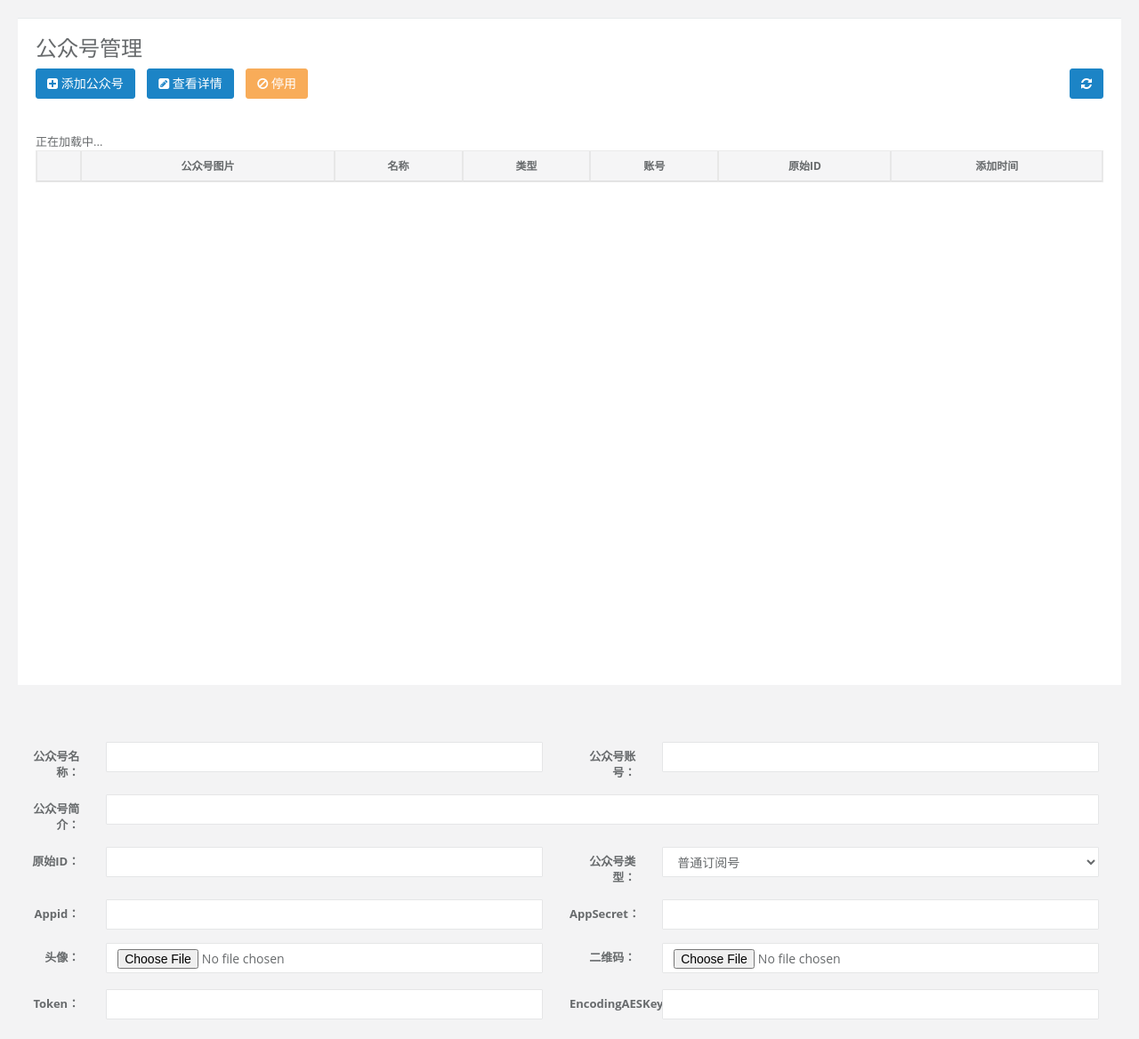
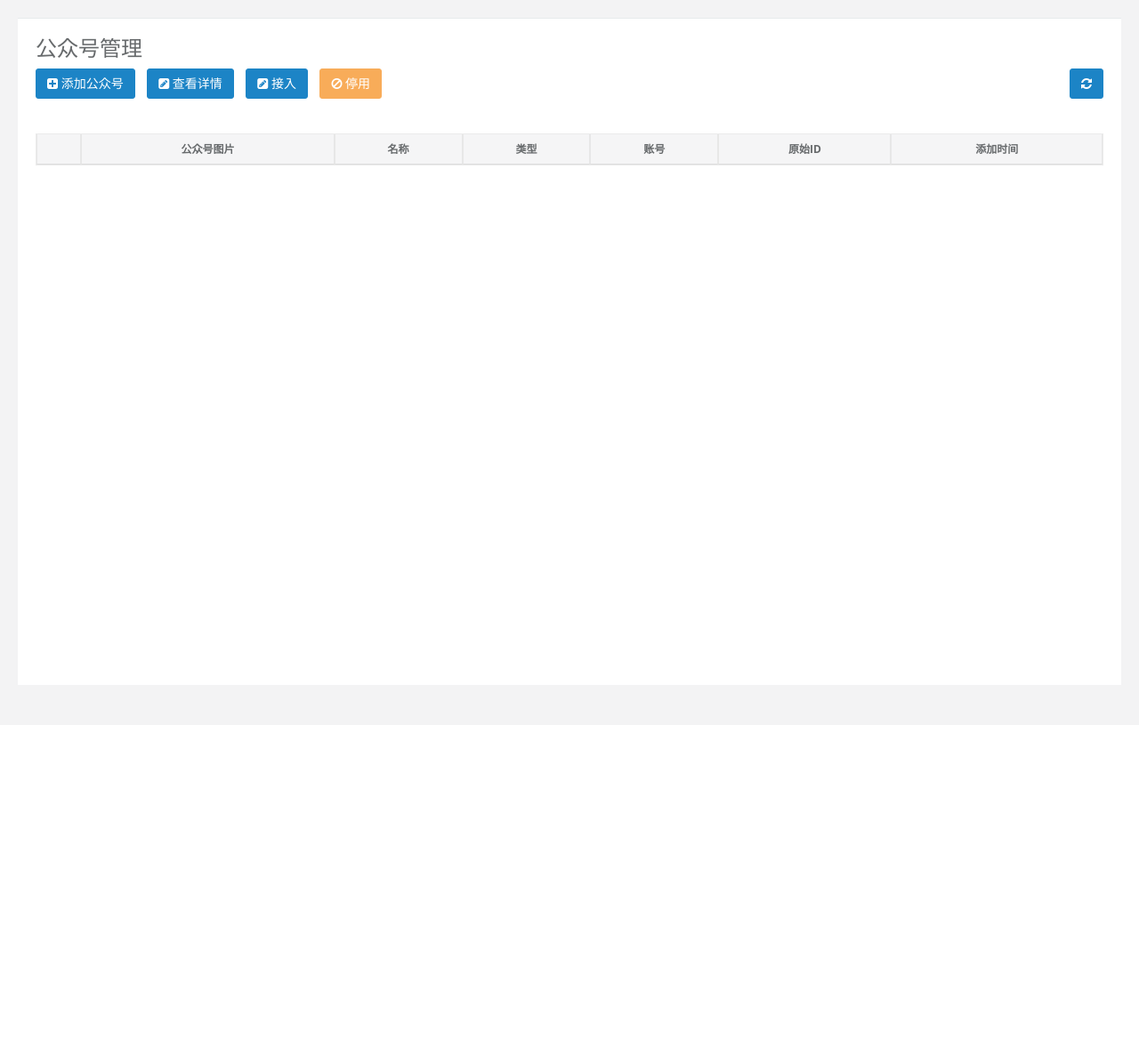
Before and after one commit to DjangSon/wechat, a Django app: template web/templates/web/subscription.html in a window 1280 px wide. Shown: the whole page at 89% size. After the commit the page ends 186 px from the top, so only its background shows below. Run offline with Django 3.2, Linux system fonts and the light colour scheme; the template is opened without the code that fills it, so the values that code supplies are empty; some libraries are stand-ins or nearby versions.

Commit message:
昨天的问题依旧未解决，添加微信接口app，提供请求接口

```diff
--- a/web/models.py
+++ b/web/models.py
@@ -29,8 +29,8 @@ class Subscription(models.Model):
     app_secret = models.CharField(max_length=64)
     token = models.CharField(max_length=32)
     encodingaeskey = models.CharField(max_length=43)
-    head_img = models.CharField(max_length=32)
-    qrcode_img = models.CharField(max_length=32)
+    head_img = models.CharField(max_length=64)
+    qrcode_img = models.CharField(max_length=64)
     access_token = models.CharField(max_length=128, null=True)
     last_date = models.DateTimeField(null=True)
     type = TinyIntField()
--- a/web/templates/web/base.html
+++ b/web/templates/web/base.html
@@ -8,8 +8,7 @@
     <link href="{% static 'web/css/animate.css' %}" rel="stylesheet">
     <link href="{% static 'web/css/font-awesome.css' %}" rel="stylesheet">
     <link href="{% static 'web/css/style.css' %}" rel="stylesheet">
-{% block css %}
-{% endblock %}
+{% block css %}{% endblock %}
 {% block js %}
     <script src="{% static 'web/js/jquery.min.js' %}"></script>
     <script src="{% static 'web/js/bootstrap.min.js' %}"></script>
@@ -100,6 +99,7 @@ $(function () {
 		ajax: {
 			//指定数据源
 			url: 'web/wechat_list',
+            headers:{ "X-CSRFtoken":getCookie("csrftoken")},
 			type: 'POST',
 			data: {
 				filter:{
@@ -113,12 +113,12 @@ $(function () {
 		pageLength: rows, //每页显示几条数据
 		columns:[
 			{data: null,class:"t-center"},
-			{data: "article_title",class:"t-center"},
-			{data: "article_sketch",class:"t-center"},
-			{data: "by_added",class:"t-center"},
-			{data: "date_added",class:"t-center"},
-			{data: "by_modified",class:"t-center"},
-			{data: "date_modified",class:"t-center"}
+			{data: "head_img",class:"t-center"},
+			{data: "name",class:"t-center"},
+			{data: "type",class:"t-center"},
+			{data: "account",class:"t-center"},
+			{data: "origin_id",class:"t-center"},
+			{data: "date_added",class:"t-center"}
 		],
 		columnDefs: [
 {#			{#}
--- a/web/templates/web/subscription.html
+++ b/web/templates/web/subscription.html
@@ -5,6 +5,7 @@
 {% block function %}
     <a class="btn btn-success" href="javascript:0;" id="X-add"><i class="fa fa-plus-square"></i>&nbsp;添加公众号</a>&nbsp;&nbsp;&nbsp;
     <a class="btn btn-success" href="javascript:0;" id="X-detail"><i class="fa fa-pencil-square"></i>&nbsp;查看详情</a>&nbsp;&nbsp;&nbsp;
+    <a class="btn btn-success" href="javascript:0;" id="X-access_token"><i class="fa fa-pencil-square"></i>&nbsp;接入</a>&nbsp;&nbsp;&nbsp;
     <a class="btn btn-warning" href="javascript:0;" id="X-stop"><i class="fa fa-ban"></i>&nbsp;停用</a>&nbsp;&nbsp;&nbsp;
 {% endblock %}
 {% block search %}
@@ -18,88 +19,6 @@
 <th>添加时间</th>
 {% endblock %}
 {% block modal %}
-<div id="X-modal" type="modal">
-    <br>
-    <div class="form-horizontal">
-        <div class="col-md-12 form-group">
-            <label class="col-md-1 control-label">公众号名称：</label>
-            <div class="col-md-5">
-                <input type="text" maxlength="64" class="form-control" id="name" placeholder="" value="">
-            </div>
-            <label class="col-md-1 control-label">公众号账号：</label>
-            <div class="col-md-5">
-                <input type="text" maxlength="64" class="form-control" id="account" placeholder="" value="">
-            </div>
-        </div>
-    </div>
-    <br/><br/><br/>
-    <div class="form-horizontal">
-        <div class="col-md-12 form-group">
-            <label class="col-md-1 control-label">公众号简介：</label>
-            <div class="col-md-11">
-                <input type="text" maxlength="64" class="form-control" id="describe" placeholder="" value="">
-            </div>
-        </div>
-    </div>
-    <br/><br/><br/>
-    <div class="form-horizontal">
-        <div class="col-md-12 form-group">
-            <label class="col-md-1 control-label">原始ID：</label>
-            <div class="col-md-5">
-                <input type="text" maxlength="64" class="form-control" id="orgin_id" placeholder="" value="">
-            </div>
-            <label class="col-md-1 control-label">公众号类型：</label>
-            <div class="col-md-5">
-                <select class="form-control" id="type">
-                    <option value="0">普通订阅号</option>
-                    <option value="1">普通服务号</option>
-                    <option value="2">认证订阅号</option>
-                    <option value="3">认证服务号/认证媒体/政府订阅号</option>
-                </select>
-            </div>
-        </div>
-    </div>
-    <br/><br/><br/>
-    <div class="form-horizontal">
-        <div class="col-md-12 form-group">
-            <label class="col-md-1 control-label">Appid：</label>
-            <div class="col-md-5">
-                <input type="text" maxlength="32" class="form-control" id="app_id" placeholder="" value="">
-            </div>
-            <label class="col-md-1 control-label">AppSecret：</label>
-            <div class="col-md-5">
-                <input type="text" maxlength="64" class="form-control" id="app_secret" placeholder="" value="">
-            </div>
-        </div>
-    </div>
-    <br/><br/><br/>
-    <div class="form-horizontal">
-        <div class="col-md-12 form-group">
-            <label class="col-md-1 control-label">头像：</label>
-            <div class="col-md-5">
-                <input type="file" class="form-control" id="head_img" value="">
-            </div>
-            <label class="col-md-1 control-label">二维码：</label>
-            <div class="col-md-5">
-                <input type="file" class="form-control" id="qrcode_img" value="">
-            </div>
-        </div>
-    </div>
-    <br/><br/><br/>
-    <div class="form-horizontal">
-        <div class="col-md-12 form-group">
-            <label class="col-md-1 control-label">Token：</label>
-            <div class="col-md-5">
-                <input type="text" maxlength="32" class="form-control" id="token" placeholder="" value="">
-            </div>
-            <label class="col-md-1 control-label">EncodingAESKey：</label>
-            <div class="col-md-5">
-                <input type="text" maxlength="64" class="form-control" id="encodingaeskey" placeholder="" value="">
-            </div>
-        </div>
-    </div>
-    <br/><br/><br/>
-</div>
 {% endblock %}
 {% block script_function %}
 <style>
@@ -111,6 +30,9 @@
 <script>
 var rows = 15;
 $(function () {
+    var head = '';
+    var qrcode = '';
+
 	var dTable = $('#dTable').DataTable({
 		sort: false,                    //关闭排序
 		filter: false,                  //关闭搜索框
@@ -129,7 +51,7 @@ $(function () {
 			processing: '正在加载中...'
 		},
 		serverSide: true,               //开启服务器模式
-		processing: true,               //加载文本
+		processing: false,               //加载文本
 		ajax: {
 			//指定数据源
 			url: '/web/wechat_list/',
@@ -155,13 +77,13 @@ $(function () {
 			{data: "date_added",class:"t-center"}
 		],
 		columnDefs: [
-			{
-				targets: 1,
-				data: "head_img",
-				render: function(data, type, row){
-                    return '<img src="'+ data +'">';
-				}
-			}
+{#			{#}
+{#				targets: 1,#}
+{#				data: "head_img",#}
+{#				render: function(data, type, row){#}
+{#                    return '<img src="'+ data +'">';#}
+{#				}#}
+{#			}#}
 		]
 	});
 	//添加行号
@@ -175,19 +97,98 @@ $(function () {
 
     //发布资讯
     $("#X-add").on('click', function () {
-        layer.open({
-            type: 1,
-            title: '添加公众号。',
-            shadeClose: true,
-            shade: false,
-            maxmin: false, //开启最大化最小化按钮
-            area: ['100%', '90.5%'],
-            content: $('#X-modal').html(),
-            btn: ['保存', '取消'],
-			yes: function () {
-                var head = '';
-                var qrcode = '';
-                console.log($('#head_img'));
+{#        var html = '<div id="X-modal" type="modal">';#}
+{#        html += '<br>';#}
+{#        html += '<div class="form-horizontal">';#}
+{#        html += '<div class="col-md-12 form-group">';#}
+{#        html += '<label class="col-md-1 control-label">公众号名称：</label>';#}
+{#        html += '<div class="col-md-5">';#}
+{#        html += '<input type="text" maxlength="64" class="form-control" id="name" placeholder="" value="">';#}
+{#        html += '</div>';#}
+{#        html += '<label class="col-md-1 control-label">公众号账号：</label>';#}
+{#        html += '<div class="col-md-5">';#}
+{#        html += '<input type="text" maxlength="64" class="form-control" id="account" placeholder="" value="">';#}
+{#        html += '</div>';#}
+{#        html += '</div>';#}
+{#        html += '</div>';#}
+{#        html += '<br/><br/><br/>';#}
+{#        html += '<div class="form-horizontal">';#}
+{#        html += '<div class="col-md-12 form-group">';#}
+{#        html += '<label class="col-md-1 control-label">公众号简介：</label>';#}
+{#        html += '<div class="col-md-11">';#}
+{#        html += '<input type="text" maxlength="64" class="form-control" id="describe" placeholder="" value="">';#}
+{#        html += '</div>';#}
+{#        html += '</div>';#}
+{#        html += '</div>';#}
+{#        html += '<br/><br/><br/>';#}
+{#        html += '<div class="form-horizontal">';#}
+{#        html += '<div class="col-md-12 form-group">';#}
+{#        html += '<label class="col-md-1 control-label">原始ID：</label>';#}
+{#        html += '<div class="col-md-5">';#}
+{#        html += '<input type="text" maxlength="64" class="form-control" id="origin_id" placeholder="" value="">';#}
+{#        html += '</div>';#}
+{#        html += '<label class="col-md-1 control-label">公众号类型：</label>';#}
+{#        html += '<div class="col-md-5">';#}
+{#        html += '<select class="form-control" id="type">';#}
+{#        html += '<option value="0">普通订阅号</option>';#}
+{#        html += '<option value="1">普通服务号</option>';#}
+{#        html += '<option value="2">认证订阅号</option>';#}
+{#        html += '<option value="3">认证服务号/认证媒体/政府订阅号</option>';#}
+{#        html += '</select>';#}
+{#        html += '</div>';#}
+{#        html += '</div>';#}
+{#        html += '</div>';#}
+{#        html += '<br/><br/><br/>';#}
+{#        html += '<div class="form-horizontal">';#}
+{#        html += '<div class="col-md-12 form-group">';#}
+{#        html += '<label class="col-md-1 control-label">Appid：</label>';#}
+{#        html += '<div class="col-md-5">';#}
+{#        html += '<input type="text" maxlength="32" class="form-control" id="app_id" placeholder="" value="">';#}
+{#        html += '</div>';#}
+{#        html += '<label class="col-md-1 control-label">AppSecret：</label>';#}
+{#        html += '<div class="col-md-5">';#}
+{#        html += '<input type="text" maxlength="64" class="form-control" id="app_secret" placeholder="" value="">';#}
+{#        html += '</div>';#}
+{#        html += '</div>';#}
+{#        html += '</div>';#}
+{#        html += '<br/><br/><br/>';#}
+{#        html += '<div class="form-horizontal">';#}
+{#        html += '<div class="col-md-12 form-group">';#}
+{#        html += '<label class="col-md-1 control-label">头像：</label>';#}
+{#        html += '<div class="col-md-5">';#}
+{#        html += '<input type="file" class="form-control" id="head_img" value="">';#}
+{#        html += '</div>';#}
+{#        html += '<label class="col-md-1 control-label">二维码：</label>';#}
+{#        html += '<div class="col-md-5">';#}
+{#        html += '<input type="file" class="form-control" id="qrcode_img" value="">';#}
+{#        html += '</div>';#}
+{#        html += '</div>';#}
+{#        html += '</div>';#}
+{#        html += '<br/><br/><br/>';#}
+{#        html += '<div class="form-horizontal">';#}
+{#        html += '<div class="col-md-12 form-group">';#}
+{#        html += '<label class="col-md-1 control-label">Token：</label>';#}
+{#        html += '<div class="col-md-5">';#}
+{#        html += '<input type="text" maxlength="32" class="form-control" id="token" placeholder="" value="">';#}
+{#        html += '</div>';#}
+{#        html += '<label class="col-md-1 control-label">EncodingAESKey：</label>';#}
+{#        html += '<div class="col-md-5">';#}
+{#        html += '<input type="text" maxlength="64" class="form-control" id="encodingaeskey" placeholder="" value="">';#}
+{#        html += '</div>';#}
+{#        html += '</div>';#}
+{#        html += '</div>';#}
+{#        html += '<br/><br/><br/>';#}
+{#        html += '</div><script><//script>';#}
+{#        layer.open({#}
+{#            type: 1,#}
+{#            title: '添加公众号。',#}
+{#            shadeClose: true,#}
+{#            shade: false,#}
+{#            maxmin: false, //开启最大化最小化按钮#}
+{#            area: ['100%', '90.5%'],#}
+{#            content: html,#}
+{#            btn: ['保存', '取消'],#}
+{#			yes: function () {#}
 {#                $('#head_img').localResizeIMG({#}
 {#                    success: function (result) {#}
 {#                        head = result.base64;#}
@@ -206,10 +207,11 @@ $(function () {
 {#                        data: {#}
 {#					        name: $('#name').val(), account: $('#account').val(), describe: $('#describe').val(),#}
 {#                            origin_id: $('#origin_id').val(), type: $('#type').val(), app_id: $('#app_id').val(),#}
-{#                            app_secret: $('#app_secret').val(), token: $('#token').val(), head_img: head,#}
-{#                            qrcode_img: qrcode, encodingaeskey: $('#encodingaeskey').val()#}
+{#                            app_secret: $('#app_secret').val(), head_img: head, qrcode_img: qrcode,#}
+{#                            token: $('#token').val(), encodingaeskey: $('#encodingaeskey').val()#}
 {#					    },#}
 {#                        success: function (result) {#}
+{#					        console.log($('#name').val());#}
 {#					        if (result.error) {#}
 {#					            layer.msg(result.msg);#}
 {#                            } else {#}
@@ -220,14 +222,14 @@ $(function () {
 {#                        }#}
 {#                    });#}
 {#				});#}
-			},
-			no: function () {
-			},
-            end: function () {
-                var dTable = $('#dTable').DataTable();
-                dTable.page(dTable.page()).draw(false);
-            }
-        });
+{#			},#}
+{#			no: function () {#}
+{#			},#}
+{#            end: function () {#}
+{#                var dTable = $('#dTable').DataTable();#}
+{#                dTable.page(dTable.page()).draw(false);#}
+{#            }#}
+{#        });#}
     });
     //查看资讯详情
     $('#X-detail').on('click', function () {
@@ -245,6 +247,15 @@ $(function () {
             });
         }
     });
+    $('#X-access_token').on('click', function () {
+        $.ajax({
+            url: '/web/get_access_token/',
+            type: 'GET',
+            success: function (resutl) {
+                console.log(resutl);
+            }
+        });
+    });
 });
 </script>
 {% endblock %}
--- a/web/urls.py
+++ b/web/urls.py
@@ -6,5 +6,6 @@ urlpatterns = [
     url(r'^subscription/', views.subscription),
     url(r'^wechat_list/', views.wechat_list),
     url(r'^add_wechat', views.add_wechat),
+    url(r'^get_access_token/', views.get_access_token),
     url(r'logout/', views.logout),
 ]
--- a/wechat/settings.py
+++ b/wechat/settings.py
@@ -131,3 +131,7 @@ STATIC_ROOT = os.path.join(BASE_DIR, 'web/static')
 # Qiniu AppKEy SecretKey
 Qiniu_App_Key = 'Rx7yzL7XDjl7ZZXKH9i2upBCsHguPfpGH8nX34L7'
 Qiniu_Secret_Key = 'ALElClNFV5s9WkV7HHBcdsLp32ktBw1JUQraAPpR'
+
+# WeChat AppId AppSecret
+WeChat_AppId = 'wx81d2b48a8568f1ad'
+WeChat_AppSecret = '8c74cb2c564fc8fcf37467bcf83435a1'
--- /dev/null
+++ b/wechatInterface/admin.py
@@ -0,0 +1,3 @@
+from django.contrib import admin
+
+# Register your models here.
--- /dev/null
+++ b/wechatInterface/apps.py
@@ -0,0 +1,5 @@
+from django.apps import AppConfig
+
+
+class WechatinterfaceConfig(AppConfig):
+    name = 'wechatInterface'
--- /dev/null
+++ b/wechatInterface/tests.py
@@ -0,0 +1,3 @@
+from django.test import TestCase
+
+# Create your tests here.
--- /dev/null
+++ b/wechatInterface/views.py
@@ -0,0 +1,3 @@
+from django.shortcuts import render
+
+# Create your views here.
```
Also changed, not shown: web/views.py (+23 -7 lines), wechatInterface/models.py (added, +14 -0 lines), wechatInterface/__init__.py (added), wechatInterface/migrations/__init__.py (added).
